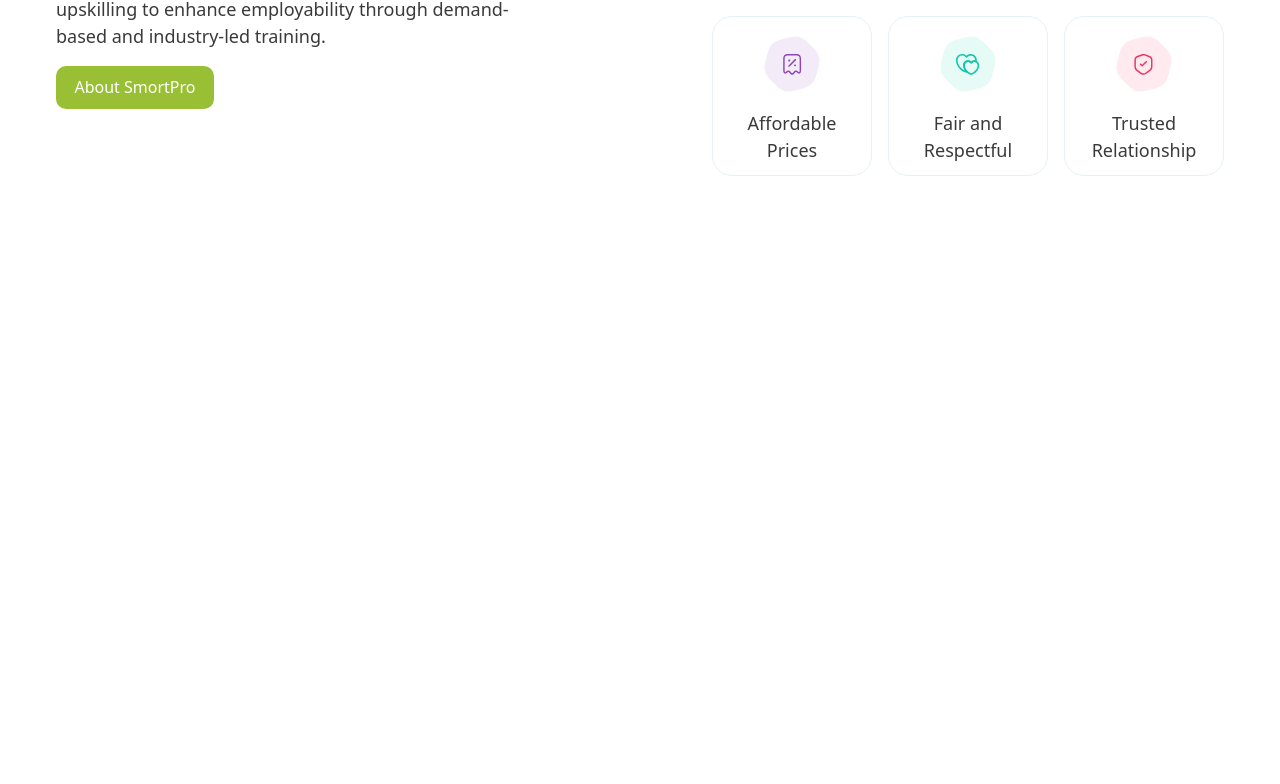
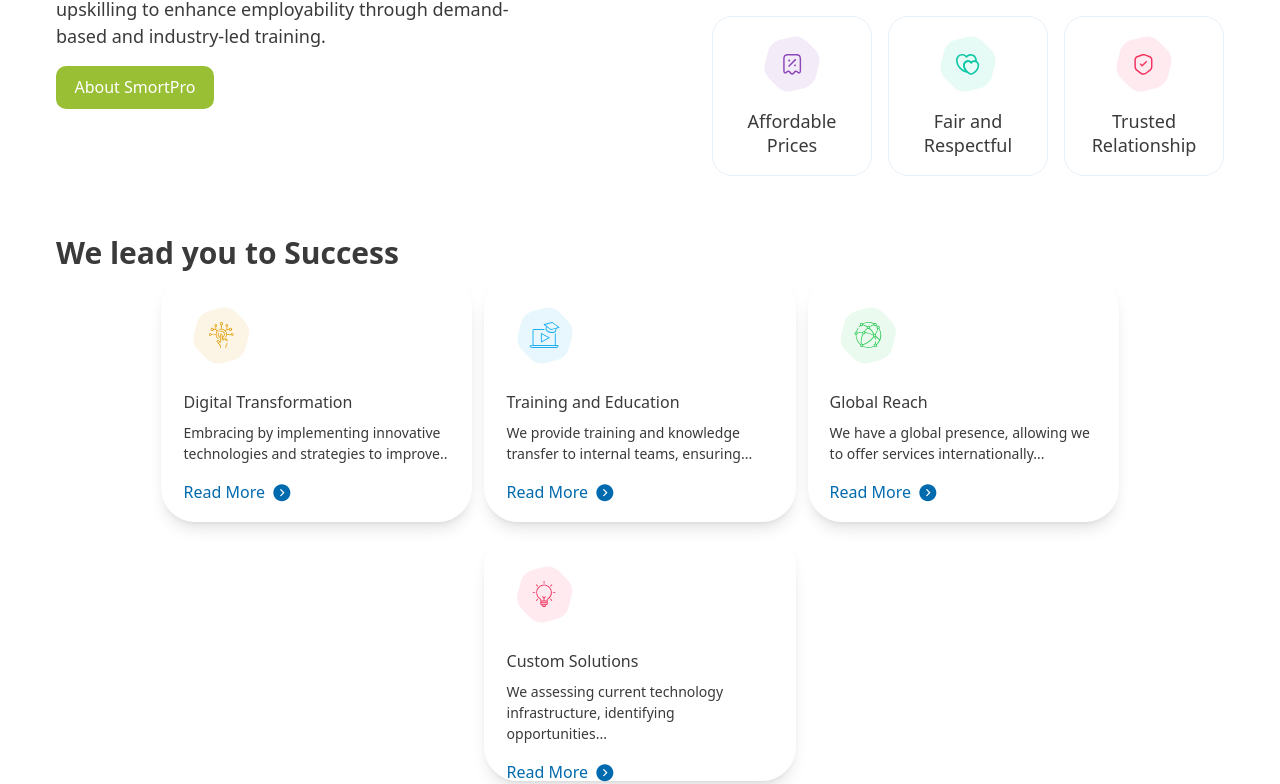
Before and after one commit to tsdeepak-123/smartpro, a Next.js app: page / in a window 1280 px wide. Shown: the part 912-1696 px from the top of the page. Before the commit the page ends 1142 px from the top, so only its background shows below. Built offline with nearby package versions, Linux system fonts and the light colour scheme.

Commit message:
Success portion completed

```diff
--- a/app/page.jsx
+++ b/app/page.jsx
@@ -1,4 +1,5 @@
 import Hero from '@/components/Hero/Hero'
+import Success from '@/components/Success/Success'
 import WhyChoose from '@/components/WhyChoose/WhyChoose'
 import React from 'react'
 
@@ -7,6 +8,7 @@ const page = () => {
     <section >
       <Hero/>
       <WhyChoose/>
+      <Success/>
     </section>
   )
 }
--- /dev/null
+++ b/components/Success/ItemCard.jsx
@@ -0,0 +1,28 @@
+import React from 'react'
+
+const ItemCard = ({ Icon, title, description }) => {
+  return (
+    <section className='shadow-lg rounded-[34px] w-[311.07px] h-[247px] p-4  flex flex-col justify-center items-center'>
+      <div className='flex flex-col items-start w-[266.9px] h-[202.25px]'>
+        <div className='w-[93.25px] h-[93.25px] mb-4'>
+          <img
+            src={Icon}
+            alt='Background Icon'
+            className='w-[76.14px] h-[76.14px]'
+          />
+        </div>
+        <div>
+          <p className='text-TextColor text-[16px] font-medium mb-2 text-left'>{title}</p>
+          <p className='text-Paragraph text-[14px] mb-4 text-left'>
+            {description}
+          </p>
+          <p className='flex items-center gap-2 text-Readmore text-[16px] font-medium text-left cursor-pointer'>
+            Read More <img src='/assets/svg/Success/Arrow.svg' alt='Arrow Icon' className='mt-[3px]'/>
+          </p>
+        </div>
+      </div>
+    </section>
+  )
+}
+
+export default ItemCard
--- /dev/null
+++ b/components/Success/Success.jsx
@@ -0,0 +1,26 @@
+import React from 'react'
+import ItemCard from '../Success/ItemCard'
+
+const Success = () => {
+  const items = [
+    { icon: '/assets/svg/Success/Digital.svg', title: 'Digital Transformation', description: 'Embracing by implementing innovative technologies and strategies to improve..' },
+    { icon: '/assets/svg/Success/Training.svg', title: 'Training and Education', description: 'We provide training and knowledge transfer to internal teams, ensuring...' },
+    { icon: '/assets/svg/Success/Global.svg', title: 'Global Reach', description: 'We have a global presence, allowing we to offer services internationally...' },
+    { icon: '/assets/svg/Success/Custom.svg', title: 'Custom Solutions', description: 'We assessing current technology infrastructure, identifying opportunities...' },
+  ];
+
+  return (
+    <section className='max-w-[1440px] h-[380px] flex flex-col '>
+      <div className='h-[321px] flex flex-col justify-start ml-14'>
+        <p className='text-[30px] text-TextColor font-bold'>We lead you to Success</p>
+      </div>
+      <div className='flex flex-wrap justify-center mx-auto gap-3 mb-16'>
+        {items.map((item, index) => (
+          <ItemCard key={index} Icon={item.icon} title={item.title} description={item.description} />
+        ))}
+      </div>
+    </section>
+  )
+}
+
+export default Success
--- a/components/WhyChoose/ItemCard.jsx
+++ b/components/WhyChoose/ItemCard.jsx
@@ -11,7 +11,7 @@ const ItemCard = ({ name, backgroundIcon}) => {
         />
         </div>
    <div className='w-[106px] h-[44px]'>
-   <p className='text-[18px] font-medium text-Paragraph text-wrap text-center'>{name}</p>
+   <p className='text-[18px] font-medium text-Paragraph text-wrap text-center leading-[1.3]'>{name}</p>
    </div>
     </section>
   );
--- a/tailwind.config.js
+++ b/tailwind.config.js
@@ -13,7 +13,8 @@ module.exports = {
         TextColor:'#3A3A3A',
         Paragraph:'#3A3A3A',
         customGreen: '#99BF34',
-        StrokeBlue: 'rgba(0, 106, 174, 0.1)'
+        StrokeBlue: 'rgba(0, 106, 174, 0.1)',
+        Readmore:'#006AAE'
       },
     },
   },
```
